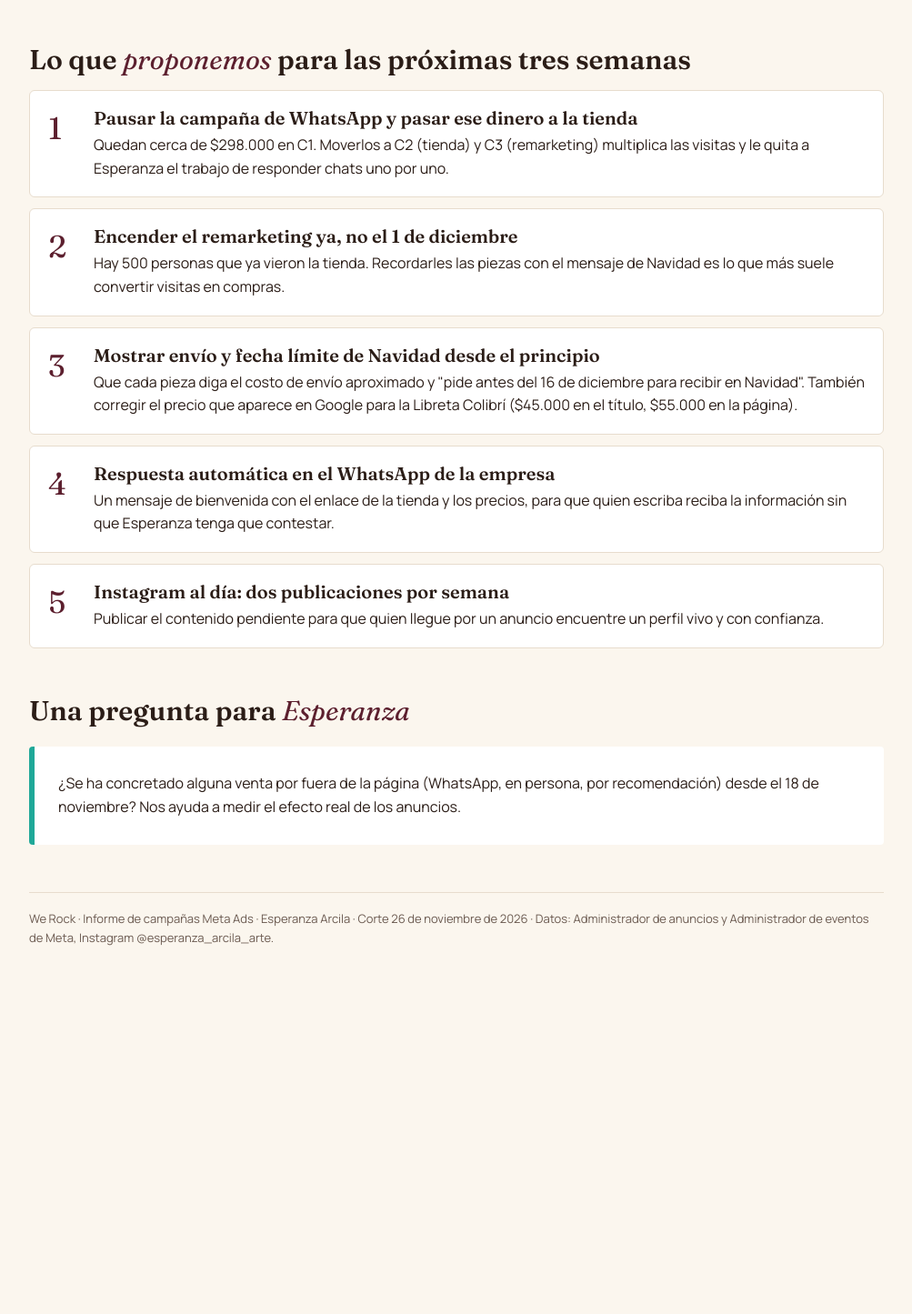
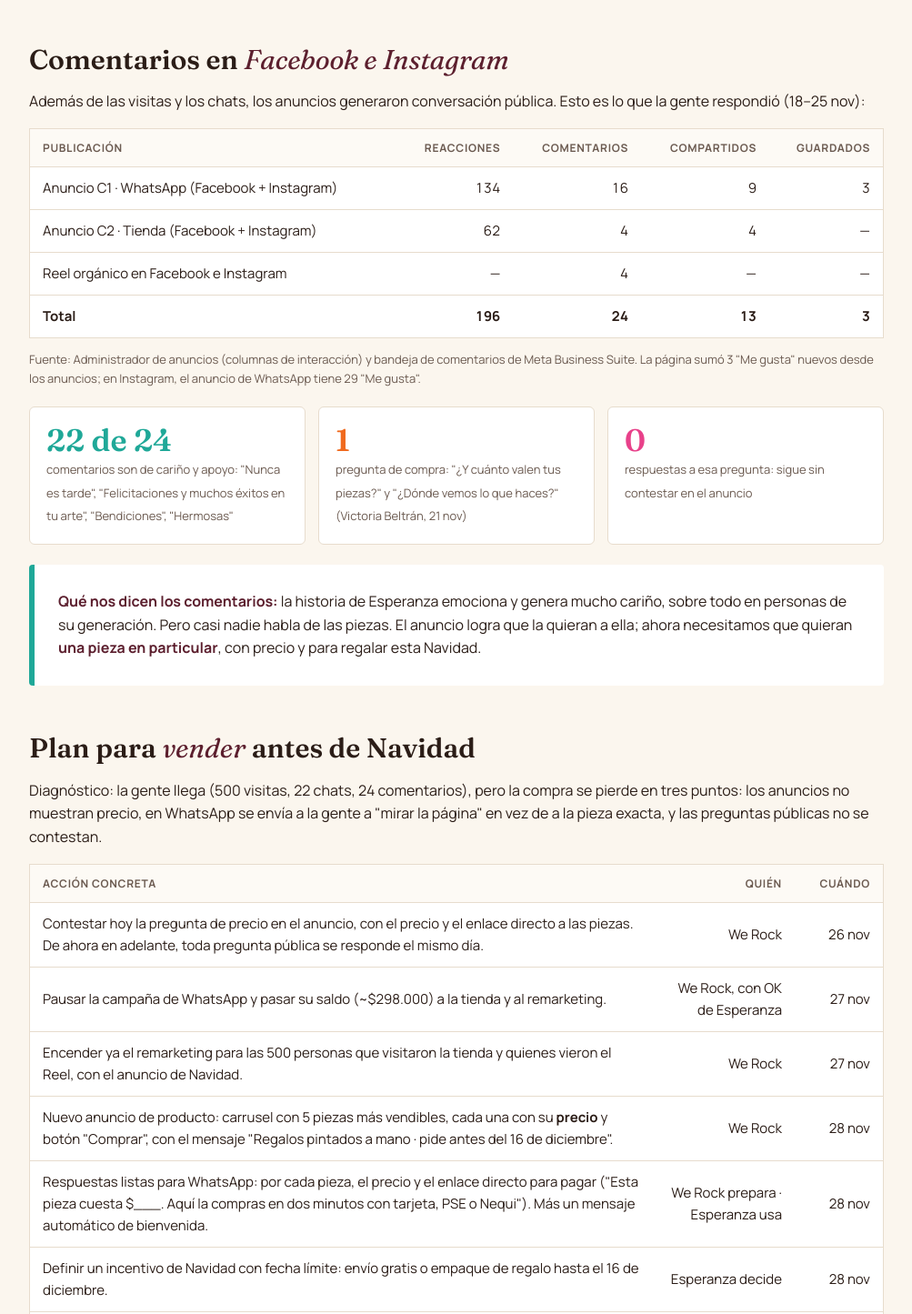
Before and after one commit to Werockagencia/esperanza-arcila-reportes, a plain HTML site: page reportes/2026-11-26/index.html in a window 1280 px wide. Shown: the part 3182-4627 px from the top of the page at 91% size, without its empty margins (138-1141 px from the left). Before the commit the page ends 4304 px from the top, so only its background shows below. Drawn offline with Linux system fonts and the light colour scheme.

Commit message:
Comentarios FB/IG como métricas y plan de acción para vender
Co-Authored-By: Claude Opus 5.5 <noreply@anthropic.com>

```diff
--- a/reportes/2026-11-26/index.html
+++ b/reportes/2026-11-26/index.html
@@ -174,19 +174,52 @@ footer{border-top:1px solid var(--linea);padding-top:18px;font-size:13px;color:v
 </section>
 
 <section>
-  <h2>Lo que <em>proponemos</em> para las próximas tres semanas</h2>
-  <ol class="recos">
-    <li><h3>Pausar la campaña de WhatsApp y pasar ese dinero a la tienda</h3>Quedan cerca de $298.000 en C1. Moverlos a C2 (tienda) y C3 (remarketing) multiplica las visitas y le quita a Esperanza el trabajo de responder chats uno por uno.</li>
-    <li><h3>Encender el remarketing ya, no el 1 de diciembre</h3>Hay 500 personas que ya vieron la tienda. Recordarles las piezas con el mensaje de Navidad es lo que más suele convertir visitas en compras.</li>
-    <li><h3>Mostrar envío y fecha límite de Navidad desde el principio</h3>Que cada pieza diga el costo de envío aproximado y "pide antes del 16 de diciembre para recibir en Navidad". También corregir el precio que aparece en Google para la Libreta Colibrí ($45.000 en el título, $55.000 en la página).</li>
-    <li><h3>Respuesta automática en el WhatsApp de la empresa</h3>Un mensaje de bienvenida con el enlace de la tienda y los precios, para que quien escriba reciba la información sin que Esperanza tenga que contestar.</li>
-    <li><h3>Instagram al día: dos publicaciones por semana</h3>Publicar el contenido pendiente para que quien llegue por un anuncio encuentre un perfil vivo y con confianza.</li>
-  </ol>
+  <h2>Comentarios en <em>Facebook e Instagram</em></h2>
+  <p>Además de las visitas y los chats, los anuncios generaron conversación pública. Esto es lo que la gente respondió (18–25 nov):</p>
+  <table>
+    <thead><tr><th>Publicación</th><th>Reacciones</th><th>Comentarios</th><th>Compartidos</th><th>Guardados</th></tr></thead>
+    <tbody>
+      <tr><td>Anuncio C1 · WhatsApp (Facebook + Instagram)</td><td class="n">134</td><td class="n">16</td><td class="n">9</td><td class="n">3</td></tr>
+      <tr><td>Anuncio C2 · Tienda (Facebook + Instagram)</td><td class="n">62</td><td class="n">4</td><td class="n">4</td><td class="n">—</td></tr>
+      <tr><td>Reel orgánico en Facebook e Instagram</td><td class="n">—</td><td class="n">4</td><td class="n">—</td><td class="n">—</td></tr>
+      <tr><td><b>Total</b></td><td class="n"><b>196</b></td><td class="n"><b>24</b></td><td class="n"><b>13</b></td><td class="n"><b>3</b></td></tr>
+    </tbody>
+  </table>
+  <p class="nota">Fuente: Administrador de anuncios (columnas de interacción) y bandeja de comentarios de Meta Business Suite. La página sumó 3 "Me gusta" nuevos desde los anuncios; en Instagram, el anuncio de WhatsApp tiene 29 "Me gusta".</p>
+  <div class="kpis" style="grid-template-columns:repeat(3,1fr)">
+    <div class="kpi ok"><b>22 de 24</b><span>comentarios son de cariño y apoyo: "Nunca es tarde", "Felicitaciones y muchos éxitos en tu arte", "Bendiciones", "Hermosas"</span></div>
+    <div class="kpi alerta"><b>1</b><span>pregunta de compra: "¿Y cuánto valen tus piezas?" y "¿Dónde vemos lo que haces?" (Victoria Beltrán, 21 nov)</span></div>
+    <div class="kpi cero"><b>0</b><span>respuestas a esa pregunta: sigue sin contestar en el anuncio</span></div>
+  </div>
+  <div class="simple">
+    <p><strong>Qué nos dicen los comentarios:</strong> la historia de Esperanza emociona y genera mucho cariño, sobre todo en personas de su generación. Pero casi nadie habla de las piezas. El anuncio logra que la quieran a ella; ahora necesitamos que quieran <strong>una pieza en particular</strong>, con precio y para regalar esta Navidad.</p>
+  </div>
 </section>
 
 <section>
-  <h2>Una pregunta para <em>Esperanza</em></h2>
-  <div class="simple"><p>¿Se ha concretado alguna venta por fuera de la página (WhatsApp, en persona, por recomendación) desde el 18 de noviembre? Nos ayuda a medir el efecto real de los anuncios.</p></div>
+  <h2>Plan para <em>vender</em> antes de Navidad</h2>
+  <p>Diagnóstico: la gente llega (500 visitas, 22 chats, 24 comentarios), pero la compra se pierde en tres puntos: los anuncios no muestran precio, en WhatsApp se envía a la gente a "mirar la página" en vez de a la pieza exacta, y las preguntas públicas no se contestan.</p>
+  <table>
+    <thead><tr><th>Acción concreta</th><th>Quién</th><th>Cuándo</th></tr></thead>
+    <tbody>
+      <tr><td>Contestar hoy la pregunta de precio en el anuncio, con el precio y el enlace directo a las piezas. De ahora en adelante, toda pregunta pública se responde el mismo día.</td><td>We Rock</td><td>26 nov</td></tr>
+      <tr><td>Pausar la campaña de WhatsApp y pasar su saldo (~$298.000) a la tienda y al remarketing.</td><td>We Rock, con OK de Esperanza</td><td>27 nov</td></tr>
+      <tr><td>Encender ya el remarketing para las 500 personas que visitaron la tienda y quienes vieron el Reel, con el anuncio de Navidad.</td><td>We Rock</td><td>27 nov</td></tr>
+      <tr><td>Nuevo anuncio de producto: carrusel con 5 piezas más vendibles, cada una con su <b>precio</b> y botón "Comprar", con el mensaje "Regalos pintados a mano · pide antes del 16 de diciembre".</td><td>We Rock</td><td>28 nov</td></tr>
+      <tr><td>Respuestas listas para WhatsApp: por cada pieza, el precio y el enlace directo para pagar ("Esta pieza cuesta $___. Aquí la compras en dos minutos con tarjeta, PSE o Nequi"). Más un mensaje automático de bienvenida.</td><td>We Rock prepara · Esperanza usa</td><td>28 nov</td></tr>
+      <tr><td>Definir un incentivo de Navidad con fecha límite: envío gratis o empaque de regalo hasta el 16 de diciembre.</td><td>Esperanza decide</td><td>28 nov</td></tr>
+      <tr><td>Mostrar en cada pieza el costo de envío y la fecha límite de Navidad. Corregir el precio de la Libreta Colibrí en Google ($45.000 vs $55.000 en la página).</td><td>We Rock</td><td>30 nov</td></tr>
+      <tr><td>Instagram al día: publicar el contenido pendiente, dos publicaciones por semana. Quitar la dirección de la biografía y del texto del post "Esta es Esperanza" (aún muestra el WhatsApp personal), y enlazar esperanzaarcila.com.</td><td>We Rock</td><td>desde 26 nov</td></tr>
+    </tbody>
+  </table>
+</section>
+
+<section>
+  <h2>¿Qué <em>esperamos</em> que pase?</h2>
+  <div class="simple">
+    <p>Quedan <strong>$503.534</strong> de pauta hasta el 18 de diciembre. Llevándolos a la tienda, al costo actual de $70 por visita, son unas <strong>6.000 a 7.000 visitas más</strong>, y el remarketing les vuelve a mostrar las piezas a quienes ya las vieron.</p>
+    <p>No podemos prometer un número de ventas, pero sí fijar cómo lo vamos a medir: <strong>en el próximo corte (3 de diciembre) revisamos pedidos, carritos y chats.</strong> Si con los precios visibles, el remarketing y el incentivo de Navidad siguen sin aparecer compras, el problema ya no es de anuncios sino de oferta (precio, envío o tipo de pieza), y lo ajustamos con Esperanza antes del cierre del 16 de diciembre.</p>
+  </div>
 </section>
 
 <footer>We Rock · Informe de campañas Meta Ads · Esperanza Arcila · Corte 26 de noviembre de 2026 · Datos: Administrador de anuncios y Administrador de eventos de Meta, Instagram @esperanza_arcila_arte.</footer>
```
Also changed, not shown: 1 other file.
